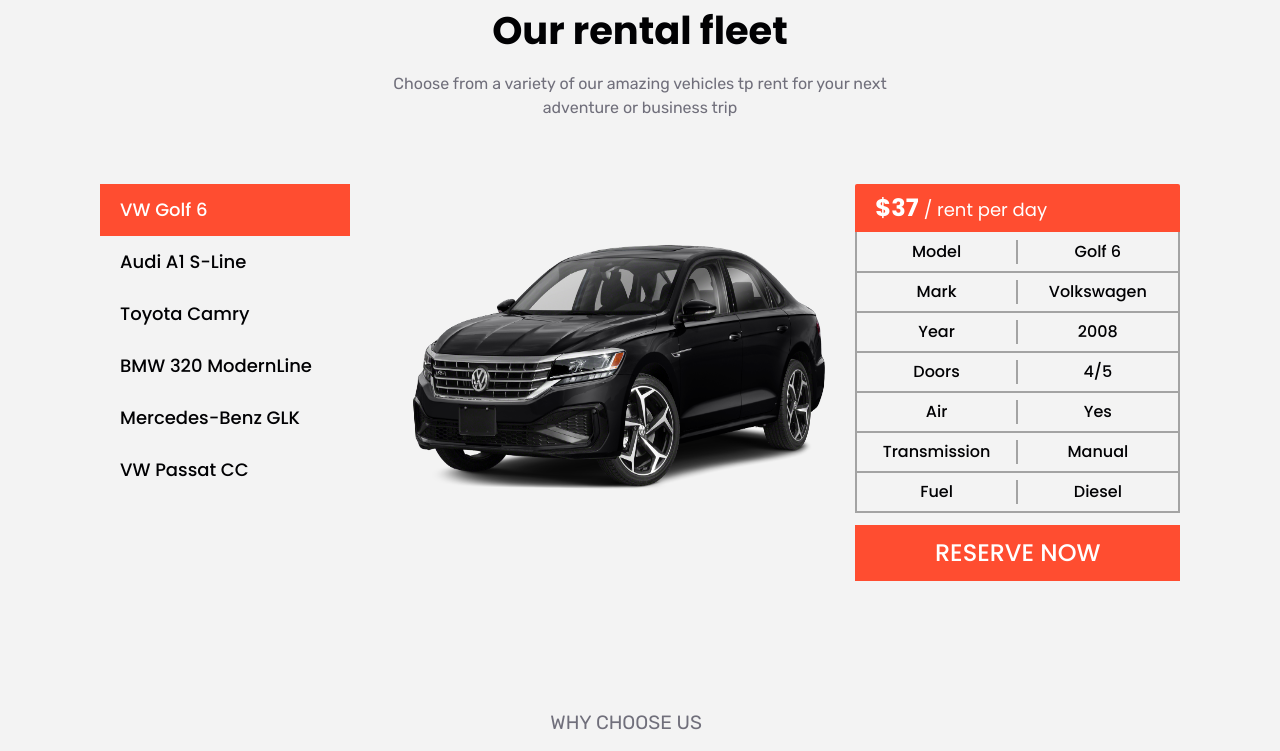
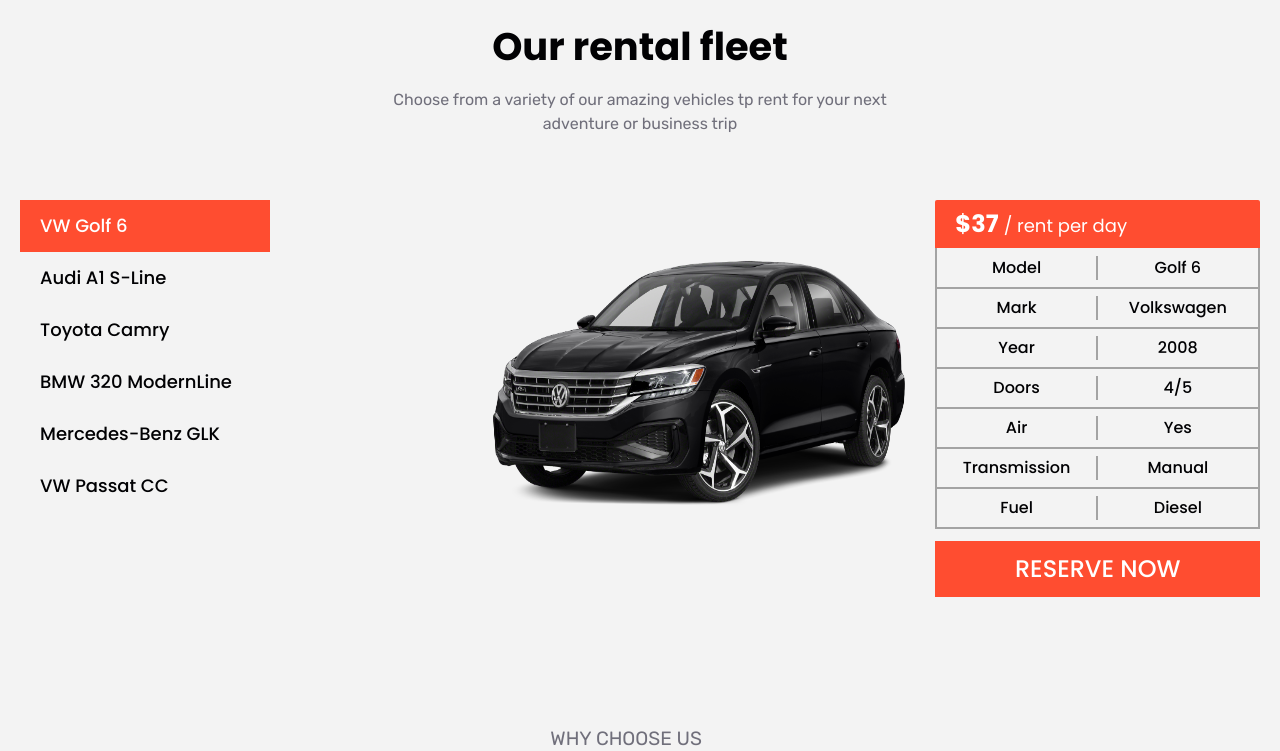
Before and after one commit to Myat-MinKhant/Car-Rental, a React (Vite) app: page / in a window 1280 px wide. Shown: the part 1747-2498 px from the top of the page. Built offline with nearby package versions, Linux system fonts and the light colour scheme.

Commit message:
Make PickCar And Hero Section Responsive

```diff
--- a/src/components/Hero.jsx
+++ b/src/components/Hero.jsx
@@ -13,7 +13,7 @@
                 </h1>
                 <p className=' px-5 tablet:px-24 laptop:px-0'>Get a car whatever and whenever you need it with your iOS or Android device.</p>
                 <div className=' mt-7 gap-1 tablet:flex tablet:justify-center tablet:gap-5 laptop:justify-start laptop:mt-5'>
-                    <div className=' mb-3 tablet:w-1/3'>
+                    <div className=' mb-7 tablet:w-1/3'>
                         <button>
                             <img src={playstore} alt="playstore-btn" />
                         </button>
--- a/src/components/PickCar.jsx
+++ b/src/components/PickCar.jsx
@@ -32,7 +32,7 @@
                     adventure or business trip
                 </p>
             </div>
-            <div className='mt-16 flex flex-col laptop:flex-row laptop:justify-between desktop:justify-end px-20 gap-10 desktop:gap-20'>
+            <div className='mt-16 flex flex-col laptop:flex-row laptop:justify-between desktop:justify-end desktop:px-20 gap-10 desktop:gap-20'>
 
                 <div className=" flex flex-col w-full tablet:px-5 laptop:w-1/4" >
                     {cars.map(car => (
```
